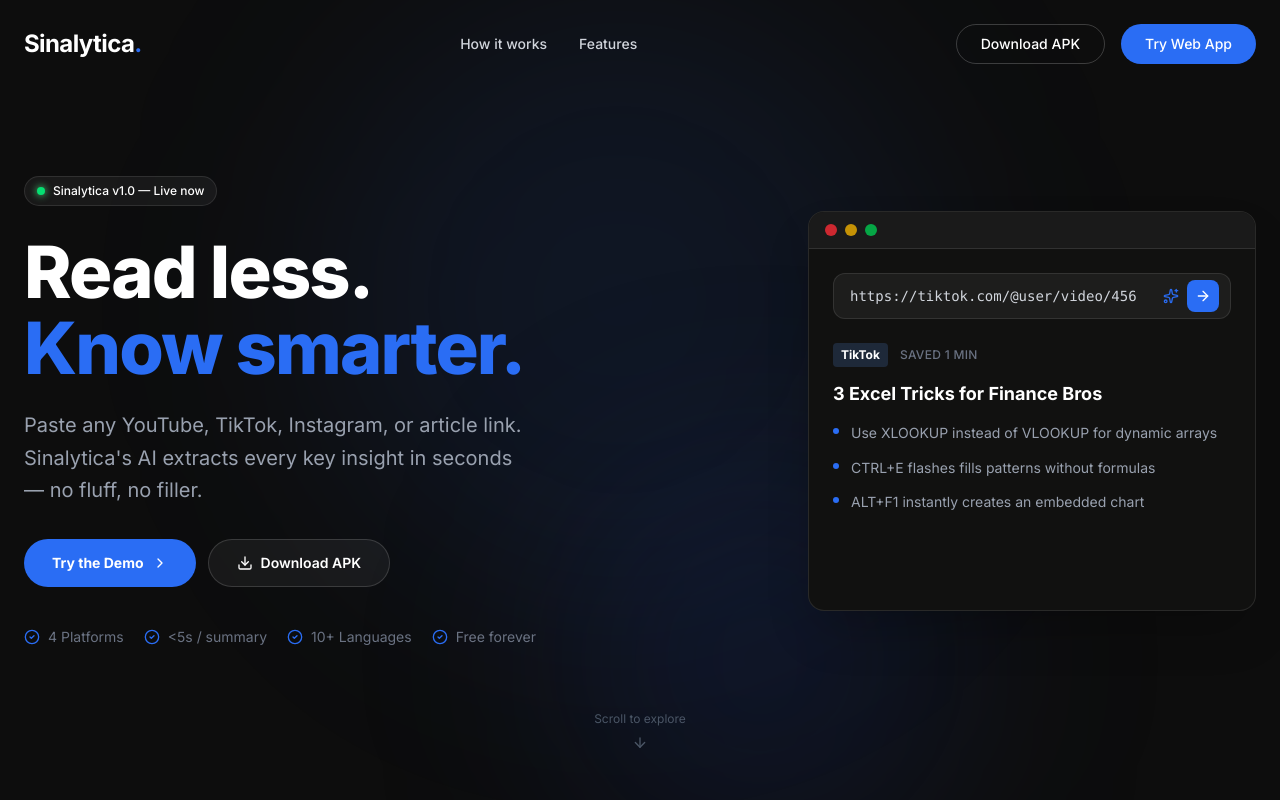
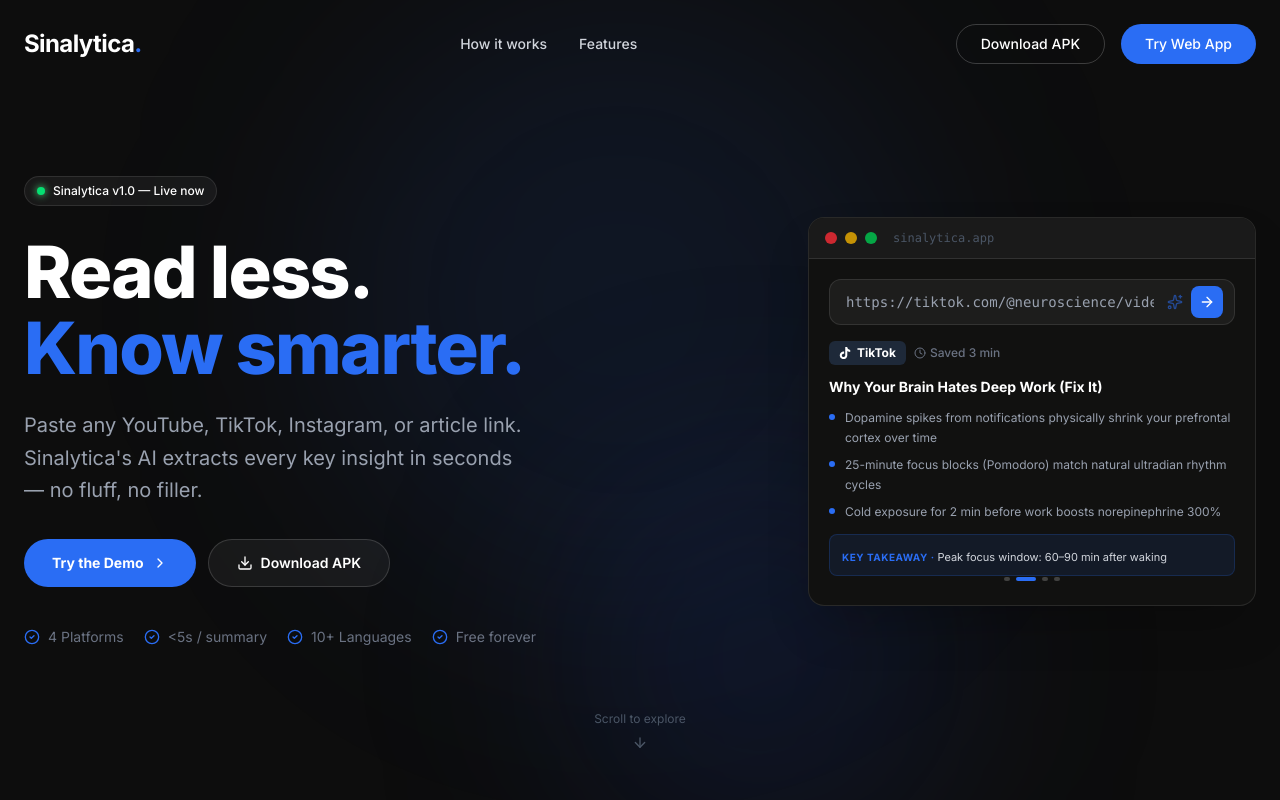
Before and after one commit to yusufsafary/sinalytica-landing, a React (Vite) app: page / in a window 1280 px wide. Shown: the top 800 px of the page. Built offline with nearby package versions, Linux system fonts and the light colour scheme.

Commit message:
upgrade: HeroDemo.tsx

```diff
--- a/src/components/HeroDemo.tsx
+++ b/src/components/HeroDemo.tsx
@@ -1,118 +1,200 @@
 import React, { useState, useEffect } from "react";
 import { motion, AnimatePresence } from "framer-motion";
-import { ArrowRight, Sparkles } from "lucide-react";
+import { ArrowRight, Sparkles, Clock, BookOpen } from "lucide-react";
+import { SiYoutube, SiTiktok, SiInstagram } from "react-icons/si";
 
 const DEMOS = [
   {
     type: "YouTube",
-    url: "https://youtube.com/watch?v=123",
-    title: "Quantum Computing Explained in 10 Minutes",
+    icon: SiYoutube,
+    iconColor: "text-red-500",
+    badge: "bg-red-600",
+    url: "https://youtube.com/watch?v=dQw4w9WgXcQ",
+    title: "How to Build a $1M Startup in 12 Months",
+    saved: "1h 42m",
     insights: [
-      "Qubits can exist in multiple states simultaneously (superposition)",
-      "Entanglement links qubits over any distance instantaneously",
-      "Shor's algorithm threatens current RSA encryption standards"
+      "Distribution beats product in saturated markets — find your unfair channel first",
+      "Build for 100 users who love you, not 1000 who like you",
+      "Charge from day one — free users give bad signal and burn runway",
     ],
-    time: "10 min",
-    color: "bg-red-500"
+    keyPoint: "Growth = Retention × Acquisition",
   },
   {
     type: "TikTok",
-    url: "https://tiktok.com/@user/video/456",
-    title: "3 Excel Tricks for Finance Bros",
+    icon: SiTiktok,
+    iconColor: "text-white",
+    badge: "bg-gray-800",
+    url: "https://tiktok.com/@neuroscience/video/7388",
+    title: "Why Your Brain Hates Deep Work (Fix It)",
+    saved: "3 min",
     insights: [
-      "Use XLOOKUP instead of VLOOKUP for dynamic arrays",
-      "CTRL+E flashes fills patterns without formulas",
-      "ALT+F1 instantly creates an embedded chart"
+      "Dopamine spikes from notifications physically shrink your prefrontal cortex over time",
+      "25-minute focus blocks (Pomodoro) match natural ultradian rhythm cycles",
+      "Cold exposure for 2 min before work boosts norepinephrine 300%",
     ],
-    time: "1 min",
-    color: "bg-gray-800"
+    keyPoint: "Peak focus window: 60–90 min after waking",
+  },
+  {
+    type: "Instagram",
+    icon: SiInstagram,
+    iconColor: "text-pink-500",
+    badge: "bg-gradient-to-r from-purple-600 to-pink-600",
+    url: "https://instagram.com/p/design_mastery_post",
+    title: "The Psychology of Colour in UI Design",
+    saved: "8 min",
+    insights: [
+      "Blue increases trust by 34% — used by 33% of top brands globally",
+      "High contrast (4.5:1 ratio) is not just accessibility, it's conversion",
+      "Warm tones above the fold increase CTA click-through by up to 21%",
+    ],
+    keyPoint: "Colour = emotion + conversion",
   },
   {
     type: "Article",
-    url: "https://nature.com/articles/789",
-    title: "CRISPR-Cas9 Gene Editing Advances",
+    icon: BookOpen,
+    iconColor: "text-blue-400",
+    badge: "bg-blue-700",
+    url: "https://paulgraham.com/startupideas.html",
+    title: "How to Get Startup Ideas — Paul Graham",
+    saved: "22 min",
     insights: [
-      "New off-target effects reduced by 40% with latest enzyme variant",
-      "Delivery mechanisms via lipid nanoparticles show promise in vivo",
-      "Clinical trials targeting sickle cell disease enter Phase III"
+      "The best ideas come from noticing your own problems, not brainstorming",
+      "Schlep blindness hides the most valuable opportunities from view",
+      "Organic ideas beat manufactured ones — live in the future, notice what's missing",
     ],
-    time: "45 min",
-    color: "bg-blue-600"
-  }
+    keyPoint: "Ideas = Problems you personally face",
+  },
 ];
+
+const DOT_COLORS = ["bg-red-500/80", "bg-yellow-500/80", "bg-green-500/80"];
 
 export default function HeroDemo() {
   const [index, setIndex] = useState(0);
+  const [processing, setProcessing] = useState(false);
 
   useEffect(() => {
     const timer = setInterval(() => {
+      setProcessing(true);
+      setTimeout(() => {
         setIndex((i) => (i + 1) % DEMOS.length);
-    }, 4000);
+        setProcessing(false);
+      }, 600);
+    }, 4500);
     return () => clearInterval(timer);
   }, []);
 
   const current = DEMOS[index];
+  const Icon = current.icon;
 
   return (
-    <div className="w-full bg-[#111110] border border-white/10 rounded-2xl shadow-2xl overflow-hidden flex flex-col h-[400px]">
+    <div className="w-full bg-[#111110] border border-white/10 rounded-2xl shadow-2xl overflow-hidden flex flex-col select-none">
+      {/* Window chrome */}
       <div className="flex items-center gap-2 px-4 py-3 border-b border-white/10 bg-[#1a1a1a]">
-        <div className="w-3 h-3 rounded-full bg-red-500/80"></div>
-        <div className="w-3 h-3 rounded-full bg-yellow-500/80"></div>
-        <div className="w-3 h-3 rounded-full bg-green-500/80"></div>
+        {DOT_COLORS.map((c, i) => <div key={i} className={`w-3 h-3 rounded-full ${c}`} />)}
+        <span className="ml-2 text-xs text-gray-600 font-mono flex-1 truncate">sinalytica.app</span>
       </div>
 
-      <div className="p-6 flex flex-col gap-6 flex-1">
+      <div className="p-5 flex flex-col gap-4">
+        {/* URL bar */}
         <div className="relative">
-          <input
+          <AnimatePresence mode="wait">
+            <motion.input
+              key={current.url}
               type="text"
               disabled
               value={current.url}
-            className="w-full bg-white/5 border border-white/10 rounded-xl px-4 py-3 text-sm text-gray-300 font-mono focus:outline-none"
+              initial={{ opacity: 0 }}
+              animate={{ opacity: 1 }}
+              exit={{ opacity: 0 }}
+              transition={{ duration: 0.3 }}
+              className="w-full bg-white/5 border border-white/10 rounded-xl px-4 py-3 pr-20 text-sm text-gray-400 font-mono focus:outline-none"
             />
+          </AnimatePresence>
           <div className="absolute right-3 top-1/2 -translate-y-1/2 flex items-center gap-2">
+            {processing ? (
+              <motion.div className="flex gap-1">
+                {[0, 1, 2].map((i) => (
                   <motion.div
-              animate={{ opacity: [0.5, 1, 0.5] }}
-              transition={{ repeat: Infinity, duration: 2 }}
-            >
+                    key={i}
+                    className="w-1.5 h-1.5 rounded-full bg-primary"
+                    animate={{ opacity: [0.3, 1, 0.3] }}
+                    transition={{ repeat: Infinity, duration: 0.8, delay: i * 0.2 }}
+                  />
+                ))}
+              </motion.div>
+            ) : (
+              <motion.div animate={{ opacity: [0.5, 1, 0.5] }} transition={{ repeat: Infinity, duration: 2 }}>
                 <Sparkles className="w-4 h-4 text-primary" />
               </motion.div>
+            )}
             <div className="w-8 h-8 rounded-lg bg-primary text-white flex items-center justify-center">
               <ArrowRight className="w-4 h-4" />
             </div>
           </div>
         </div>
 
-        <div className="relative flex-1">
+        {/* Result card */}
+        <div className="relative min-h-[220px]">
           <AnimatePresence mode="wait">
             <motion.div
               key={index}
-              initial={{ opacity: 0, y: 20 }}
+              initial={{ opacity: 0, y: 16 }}
               animate={{ opacity: 1, y: 0 }}
-              exit={{ opacity: 0, y: -20 }}
+              exit={{ opacity: 0, y: -16 }}
               transition={{ duration: 0.4 }}
               className="absolute inset-0 flex flex-col"
             >
-              <div className="flex items-center gap-3 mb-4">
-                <span className={`px-2 py-1 rounded text-xs font-bold text-white ${current.color}`}>
+              {/* Header badges */}
+              <div className="flex items-center gap-2 mb-3">
+                <span className={`inline-flex items-center gap-1.5 px-2.5 py-1 rounded-md text-xs font-bold text-white ${current.badge}`}>
+                  <Icon className={`w-3 h-3`} />
                   {current.type}
                 </span>
-                <span className="text-xs text-gray-500 font-medium tracking-wide uppercase">
-                  Saved {current.time}
+                <span className="flex items-center gap-1 text-xs text-gray-500 font-medium">
+                  <Clock className="w-3 h-3" /> Saved {current.saved}
                 </span>
               </div>
 
-              <h3 className="text-lg font-bold text-white mb-4 leading-tight">{current.title}</h3>
+              <h3 className="text-sm font-bold text-white mb-3 leading-snug">{current.title}</h3>
 
-              <div className="space-y-3">
+              {/* Insights */}
+              <div className="space-y-2 flex-1">
                 {current.insights.map((insight, i) => (
-                  <div key={i} className="flex gap-3">
-                    <div className="w-1.5 h-1.5 rounded-full bg-primary mt-1.5 shrink-0"></div>
-                    <p className="text-sm text-gray-400 leading-relaxed">{insight}</p>
-                  </div>
+                  <motion.div
+                    key={i}
+                    initial={{ opacity: 0, x: -8 }}
+                    animate={{ opacity: 1, x: 0 }}
+                    transition={{ delay: i * 0.1 + 0.2 }}
+                    className="flex gap-2.5 items-start"
+                  >
+                    <div className="w-1.5 h-1.5 rounded-full bg-primary mt-1.5 shrink-0" />
+                    <p className="text-xs text-gray-400 leading-relaxed">{insight}</p>
+                  </motion.div>
                 ))}
               </div>
+
+              {/* Key point pill */}
+              <motion.div
+                initial={{ opacity: 0 }}
+                animate={{ opacity: 1 }}
+                transition={{ delay: 0.5 }}
+                className="mt-3 px-3 py-2 rounded-lg bg-primary/10 border border-primary/20"
+              >
+                <span className="text-[10px] font-bold text-primary uppercase tracking-wider">Key takeaway · </span>
+                <span className="text-[11px] text-gray-300">{current.keyPoint}</span>
+              </motion.div>
             </motion.div>
           </AnimatePresence>
+        </div>
+
+        {/* Progress dots */}
+        <div className="flex items-center justify-center gap-1.5 pb-1">
+          {DEMOS.map((_, i) => (
+            <div
+              key={i}
+              className={`h-1 rounded-full transition-all duration-300 ${i === index ? "w-5 bg-primary" : "w-1.5 bg-white/20"}`}
+            />
+          ))}
         </div>
       </div>
     </div>
```
Lines whose indentation alone changed are shown as unchanged.
